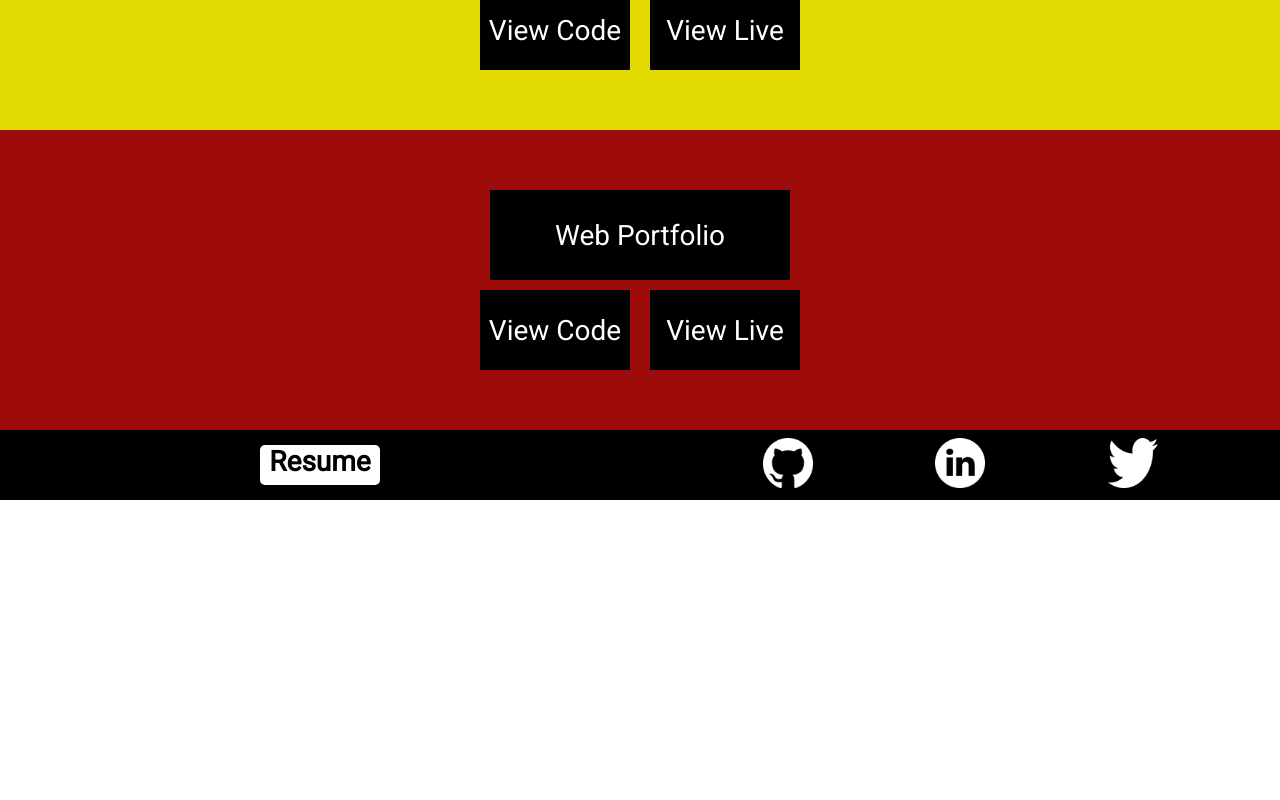
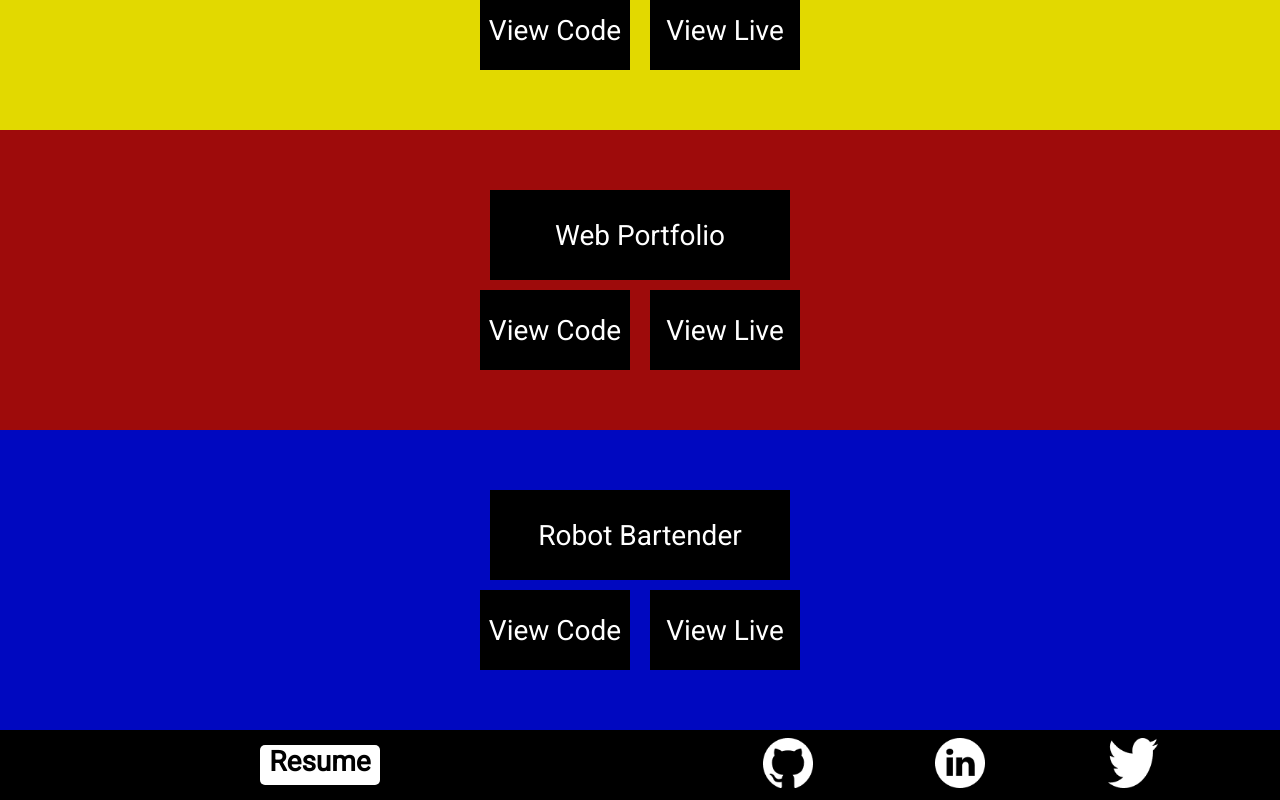
Before and after one commit to FerdyM/developer_portfolio, a React (Create React App) app: page / in a window 1280 px wide. Shown: the part 2570-3370 px from the top of the page. Before the commit the page ends 3070 px from the top, so only its background shows below. Built offline with nearby package versions, Linux system fonts and the light colour scheme.

Commit message:
added a new project

```diff
--- a/src/components/Projects.js
+++ b/src/components/Projects.js
@@ -6,7 +6,7 @@ const Projects = () => {
     return (
         <Fragment>
             <div className="projects-container">
-                <div className="project1" >
+                <div className="project" >
                     <div className="project-title">
                         <p>Quiz game</p>
                     </div>
@@ -15,13 +15,22 @@ const Projects = () => {
                         <a className="view-live-link" href="https://romantic-goodall-9a7f7b.netlify.com/" target="_blank">View Live</a>
                     </div>
                 </div>
-                <div className="project1 project2" >
+                <div className="project project2" >
                     <div className="project-title">
                         <p>Web Portfolio</p>
                     </div>
                     <div className="project-links-container">
                         <a className="view-code-link" href="https://github.com/FerdyM/developer_portfolio" target="_blank">View Code</a>
                         <a className="view-live-link" href="https://localhost:3000" target="_blank">View Live</a>
+                    </div>
+                </div>
+                <div className="project project3" >
+                    <div className="project-title">
+                        <p>Robot Bartender</p>
+                    </div>
+                    <div className="project-links-container">
+                        <a className="view-code-link" href="https://github.com/FerdyM/SmartHomeDash" target="_blank">View Code</a>
+                        <a className="view-live-link" href="#" target="_blank">View Live</a>
                     </div>
                 </div>
 
--- a/src/components/stylesheets/Projects.css
+++ b/src/components/stylesheets/Projects.css
@@ -3,7 +3,7 @@
   color: white;
 }
 
-.projects-container .project1 {
+.projects-container .project {
   display: -ms-grid;
   display: grid;
   -ms-grid-columns: 100%;
@@ -15,7 +15,7 @@
   background: #E2D900;
 }
 
-.projects-container .project1 .project-title {
+.projects-container .project .project-title {
   justify-self: center;
   -ms-grid-row: 2;
   -ms-grid-row-span: 1;
@@ -36,7 +36,7 @@
   font-weight: medium;
 }
 
-.projects-container .project1 .project-links-container {
+.projects-container .project .project-links-container {
   justify-self: center;
   -ms-grid-row: 3;
   -ms-grid-row-span: 1;
@@ -51,7 +51,7 @@
           justify-content: space-between;
 }
 
-.projects-container .project1 .project-links-container a {
+.projects-container .project .project-links-container a {
   width: 150px;
   height: 80px;
   background: black;
@@ -71,4 +71,8 @@
 .projects-container .project2 {
   background: #9E0B0B;
 }
+
+.projects-container .project3 {
+  background: #0008C0;
+}
 /*# sourceMappingURL=Projects.css.map */
--- a/src/components/stylesheets/Projects.scss
+++ b/src/components/stylesheets/Projects.scss
@@ -1,7 +1,7 @@
 .projects-container {
     width: 100%;
     color: white;
-    .project1 {
+    .project {
         display: grid;
         grid-template-columns: 100%;
         grid-template-rows: 1fr 100px 80px 1fr;
@@ -42,4 +42,7 @@
     .project2 {
         background: #9E0B0B;
     }
+    .project3 {
+        background: #0008C0;
+    }
 }
```
Also changed, not shown: 1 other file (tests, documents, lock files or other folders).
